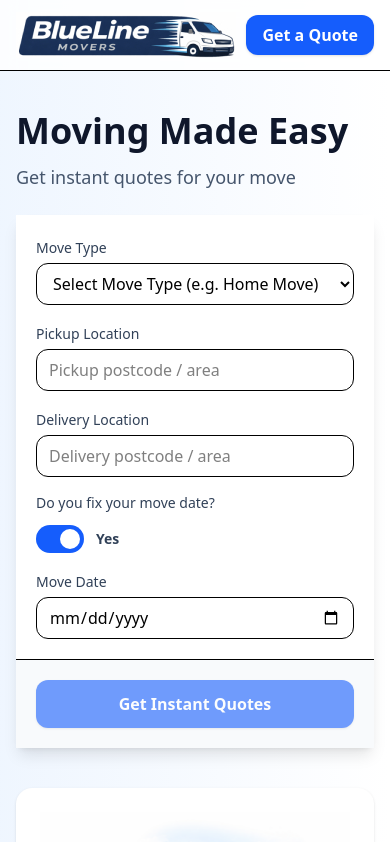
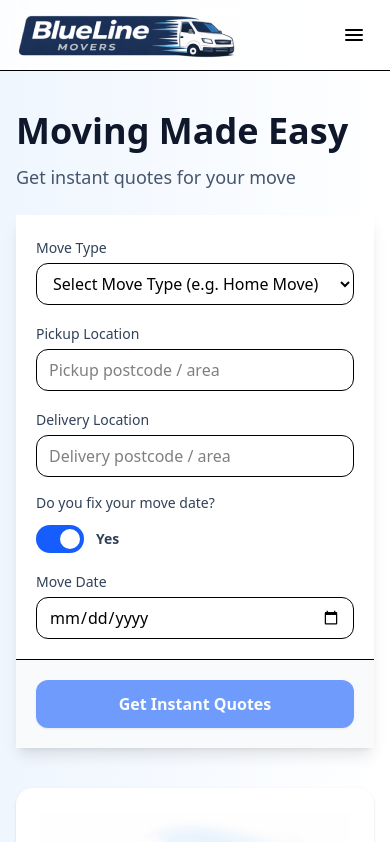
Before and after one commit to Mohammad-ul-kabir/Moving-Company, a React (Vite) app in the folder client/: page / in a window 390 px wide. Shown: the top 842 px of the page. Built offline with nearby package versions, Linux system fonts and the light colour scheme.

Commit message:
Mobile menu

```diff
--- a/client/src/components/Navbar.jsx
+++ b/client/src/components/Navbar.jsx
@@ -1,4 +1,5 @@
-import { Link, NavLink, useNavigate } from "react-router-dom";
+import { useEffect, useState } from "react";
+import { Link, NavLink, useLocation, useNavigate } from "react-router-dom";
 import logoImg from "../assets/blueline.jpg";
 import {
   clearCustomerAuth,
@@ -10,15 +11,32 @@ const navLinkClass = ({ isActive }) =>
     isActive ? "text-blue-700" : "text-slate-700 hover:bg-slate-100"
   }`;
 
+// Mobile version of the link style (full width)
+const mobileLinkClass = ({ isActive }) =>
+  `w-full inline-flex items-center gap-2 px-3 py-2 rounded-lg text-sm font-medium transition ${
+    isActive ? "text-blue-700 bg-slate-50" : "text-slate-700 hover:bg-slate-100"
+  }`;
+
 export default function Navbar() {
   const nav = useNavigate();
+  const location = useLocation();
   const auth = getCustomerAuth();
   const isLoggedIn = !!auth?.token;
 
+  // Mobile menu state (only used below md)
+  const [mobileOpen, setMobileOpen] = useState(false);
+
   const logout = () => {
     clearCustomerAuth();
+    setMobileOpen(false);
     nav("/", { replace: true });
   };
+
+  // Close menu when route changes
+  useEffect(() => {
+    // eslint-disable-next-line react-hooks/set-state-in-effect
+    setMobileOpen(false);
+  }, [location.pathname]);
 
   return (
     <header className="sticky top-0 z-50 bg-white/80 backdrop-blur border-b">
@@ -28,6 +46,7 @@ export default function Navbar() {
             <img alt="Moving illustration" src={logoImg} className="h-auto" />
           </div>
 
+          {/* Desktop nav (UNCHANGED) */}
           <nav className="hidden md:flex items-center gap-1">
             <NavLink to="/" className={navLinkClass}>
               Home
@@ -64,13 +83,102 @@ export default function Navbar() {
           </nav>
         </div>
 
-        <Link
-          to="/inquiry"
-          className="px-4 py-2 rounded-xl bg-blue-600 text-white font-semibold shadow-sm hover:bg-blue-700"
-        >
-          Get a Quote
-        </Link>
+        {/* Right side: keep Get a Quote for desktop, hamburger for mobile */}
+        <div className="flex items-center gap-2">
+          {/* Desktop CTA (UNCHANGED) */}
+          <Link
+            to="/inquiry"
+            className="hidden md:inline-flex px-4 py-2 rounded-xl bg-blue-600 text-white font-semibold shadow-sm hover:bg-blue-700"
+          >
+            Get a Quote
+          </Link>
+
+          {/* Mobile/Tablet hamburger (below md) */}
+          <button
+            type="button"
+            className="md:hidden inline-flex items-center justify-center p-2 rounded-xl hover:bg-slate-100"
+            onClick={() => setMobileOpen((v) => !v)}
+            aria-expanded={mobileOpen}
+            aria-controls="mobile-menu"
+          >
+            <span className="sr-only">Open menu</span>
+
+            {!mobileOpen ? (
+              // Hamburger icon
+              <svg width="24" height="24" viewBox="0 0 24 24" fill="none">
+                <path
+                  d="M4 7h16M4 12h16M4 17h16"
+                  stroke="currentColor"
+                  strokeWidth="2"
+                  strokeLinecap="round"
+                />
+              </svg>
+            ) : (
+              // X icon
+              <svg width="24" height="24" viewBox="0 0 24 24" fill="none">
+                <path
+                  d="M6 6l12 12M18 6L6 18"
+                  stroke="currentColor"
+                  strokeWidth="2"
+                  strokeLinecap="round"
+                />
+              </svg>
+            )}
+          </button>
+        </div>
       </div>
+
+      {/* Mobile dropdown (below md only) */}
+      {mobileOpen && (
+        <div id="mobile-menu" className="md:hidden border-t bg-white">
+          <div className="mx-auto max-w-6xl px-4 py-3 flex flex-col gap-2">
+            <NavLink to="/" className={mobileLinkClass}>
+              Home
+            </NavLink>
+            <NavLink to="/service-areas" className={mobileLinkClass}>
+              Service Areas
+            </NavLink>
+            <NavLink to="/book" className={mobileLinkClass}>
+              book
+            </NavLink>
+            <NavLink to="/how-it-works" className={mobileLinkClass}>
+              How It Works
+            </NavLink>
+
+            {isLoggedIn ? (
+              <>
+                <NavLink to="/my-requests" className={mobileLinkClass}>
+                  My Requests
+                </NavLink>
+                <button
+                  onClick={logout}
+                  className="w-full inline-flex items-center gap-2 px-3 py-2 rounded-lg text-sm font-medium transition text-slate-700 hover:bg-slate-100"
+                  type="button"
+                >
+                  Logout
+                </button>
+              </>
+            ) : (
+              <>
+                <NavLink to="/login" className={mobileLinkClass}>
+                  Login
+                </NavLink>
+                <NavLink to="/signup" className={mobileLinkClass}>
+                  Sign up
+                </NavLink>
+              </>
+            )}
+
+            {/* Mobile CTA */}
+            <Link
+              to="/inquiry"
+              className="mt-2 w-full inline-flex justify-center px-4 py-2 rounded-xl bg-blue-600 text-white font-semibold shadow-sm hover:bg-blue-700"
+            >
+              Get a Quote
+            </Link>
+          </div>
+        </div>
+      )}
     </header>
   );
 }
```
Also changed, not shown: 1 other file (tests, documents, lock files or other folders).
